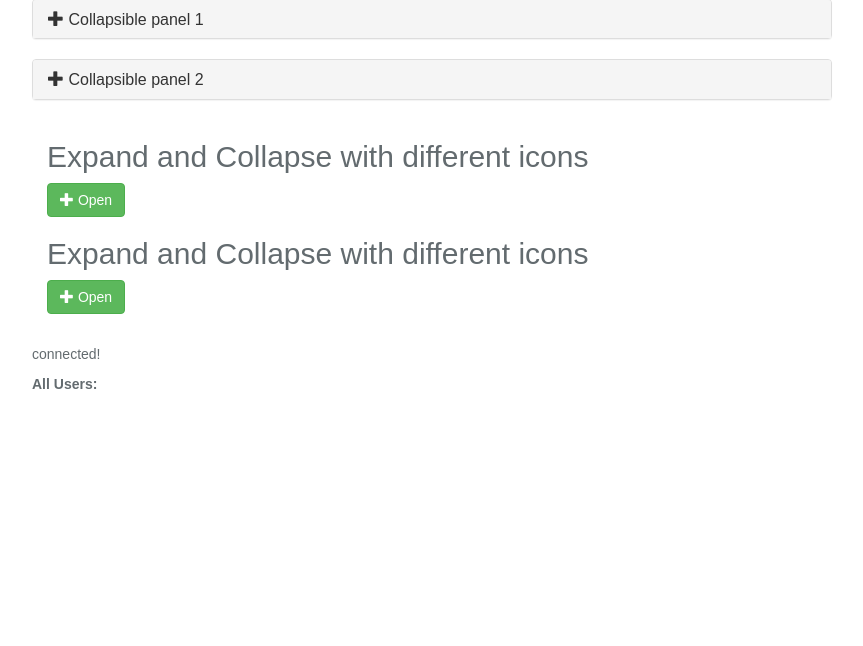
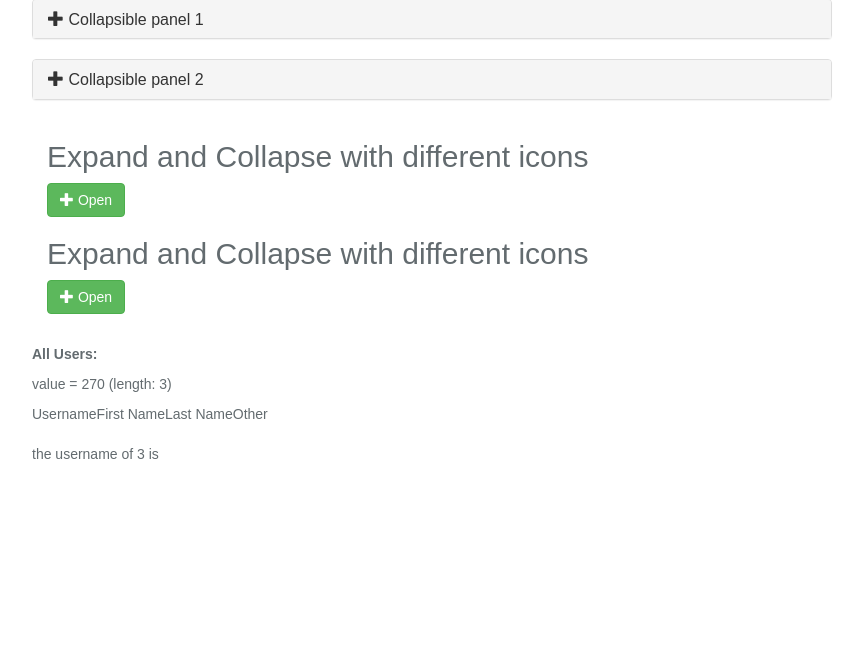
Before and after one commit to ericsalts/focus-faq, a PHP site: page / in a window 1280 px wide; the page is wider, and only the part inside the window is pictured. Shown: the part 204-850 px from the top of that part, without its empty margins (208-1071 px from the left). Run offline with PHP 8.4, Linux system fonts and the light colour scheme; data that the repository does not hold is empty.

Commit message:
latest changes to CRUD demo

```diff
--- a/dbconnect.php
+++ b/dbconnect.php
@@ -5,11 +5,11 @@
 #echo "<P>Host information: " . mysqli_get_host_info($db) . PHP_EOL;
 #echo "<P>";
 
-if ($db)
-{
-    print "<P>connected!";
-}else{
-    print "<P>not connected";
-}
+// if ($db)
+// {
+//     print "<P>connected!";
+// }else{
+//     print "<P>not connected";
+// }
 
 ?>
--- a/index.php
+++ b/index.php
@@ -170,8 +170,8 @@
 
 include('dbconnect.php');
 
-$query = "SELECT id, username, firstname, lastname FROM users";
-
+$query = "SELECT id, username, lastname, firstname FROM users";
+  #print "<textarea>$query</textarea>";
         $results = mysqli_query($db, $query);
         while ($stuff = mysqli_fetch_row($results))
         {
@@ -179,20 +179,35 @@
         $username[$stuff[0]] = $stuff[1];
         $lastname[$stuff[0]] = $stuff[2];
         $firstname[$stuff[0]] = $stuff[3];
+        $othervalue[$stuff[0]] = strtolower(substr($stuff[2], 0, 7) . substr($stuff[3], 0, 1));
+        print "<BR>I'm in the while loop<BR>";
         }
+
+  print "<P><B>All Users:</B>\r\n";
+  print "<BR>\r\n";
+
+  $value = 1 . 3;
+  $value = $value . "5";
+  $value = $value * 2;
+
+  $length = strlen($value);
+
+  print "<P>value = $value (length: $length)<P>";
 
 
 
+  print "<TABLE border=0>";
+  print "<TR><TD>Username</TD><TD>First Name</TD><TD>Last Name</TD><TD>Other</TD></TR>\r\n";
+  foreach ($user_id as $key => $value)
+  {
+    print "<TR><TD><input type=text name=username value=\"$username[$key]\"></TD><TD><input type=text name=firstname value=\"$firstname[$key]\"></TD><TD><input type=text name=lastname value=\"$lastname[$key]\"></TD><TD>$othervalue[$key]</TR>\r\n";
+  }
+  print "</TABLE>";
+  print "<BR>\r\n";
 
 
-  print "<P><B>All Users:</B>\r\n";
-  print "<BR><UL>\r\n";
+  print "the username of 3 is $username[3]";
 
-  foreach ($user_id as $key => $value)
-  {
-    print "<LI><B>$username[$key]</B>: $firstname[$key] $lastname[$key] (ID: $value)</LI>\r\n";
-  }
-  print "</UL>\r\n";
 
   ?>
 
```
